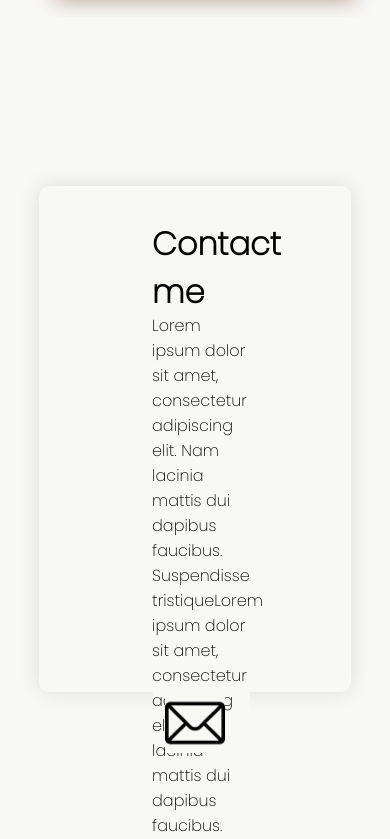
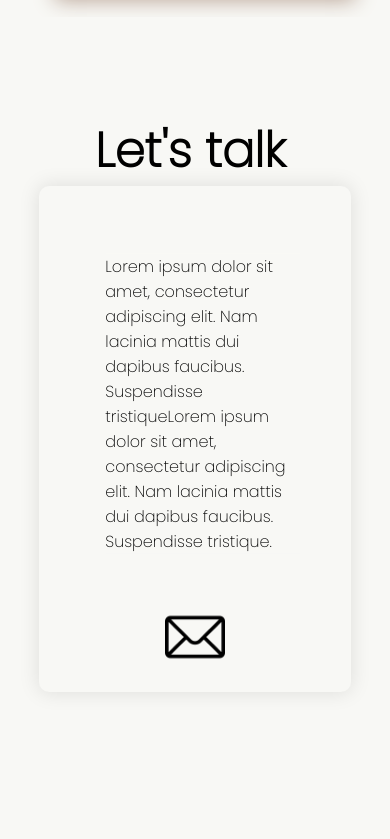
Before and after one commit to TommyHerout/Dzoen-Portfolio, a website: page index.html in a window 390 px wide. Shown: the part 10519-11358 px from the top of the page. Drawn offline with nearby package versions, Linux system fonts and the light colour scheme; a script that the page names is missing.

Commit message:
iphone version done

```diff
--- a/app.js
+++ b/app.js
@@ -58,8 +58,8 @@ if(window.innerWidth > 800){
     scrollTrigger: {
       trigger: container,
       invalidateOnRefresh: true,
-      pin: true,
-      scrub: 2,
+      // pin: true,
+      // scrub: 2,
       markers: false,
       end: () => "+=400% 0px"
     }
--- a/style.css
+++ b/style.css
@@ -920,8 +920,11 @@ span {
 
 
 .about-me .about-me-one{
-  transform: translate(4vw, 15vh);
-  width: 50%;
+  /* transform: translate(4vw, 15vh); */
+  position: absolute;
+  top: 25%;
+  left: 22%;
+  width: 300px;
 
 }
 
@@ -988,18 +991,31 @@ display: block;
     width: 50%;
   }
 
-  .about-me p, h2{
+   .contact-form .about-me .h2-mobile{
+    display: none;
+  }
 
+  .contact-me h1{
+    display: block;
     position: absolute;
-    left: 50%;
-    top: 50%;
+    top: 15%;
+    z-index: 9999;
+    width: 200px;
+  }
+
+  .about-me .about-me-one{
+    left: 30%;
+    top: 5vh;
+    width: 100%;
+
+
   }
 
   .mail-mobile{
     position: absolute;
-    width: 60px;
+    width: 80px;
     position: absolute;
-    bottom: 20vw;
+    bottom: 30vw;
     left: 50%;
     z-index: 9999;
     transform: translate(-50%, -50%);
@@ -1016,6 +1032,29 @@ display: block;
   }
 }
 
+@media screen and (max-width: 500px)  {
+
+  .about-me .about-me-one{
+    left: 30%;
+    top: 0;
+    width: 100%;
+
+
+  }
+
+  .mail-mobile{
+    position: absolute;
+    width: 60px;
+    position: absolute;
+    bottom: 42vw;
+    left: 50%;
+
+    transform: translate(-50%, -50%);
+  }
+
+}
+
+
 footer{
   text-align: center;
   padding-top: 20px;
```
